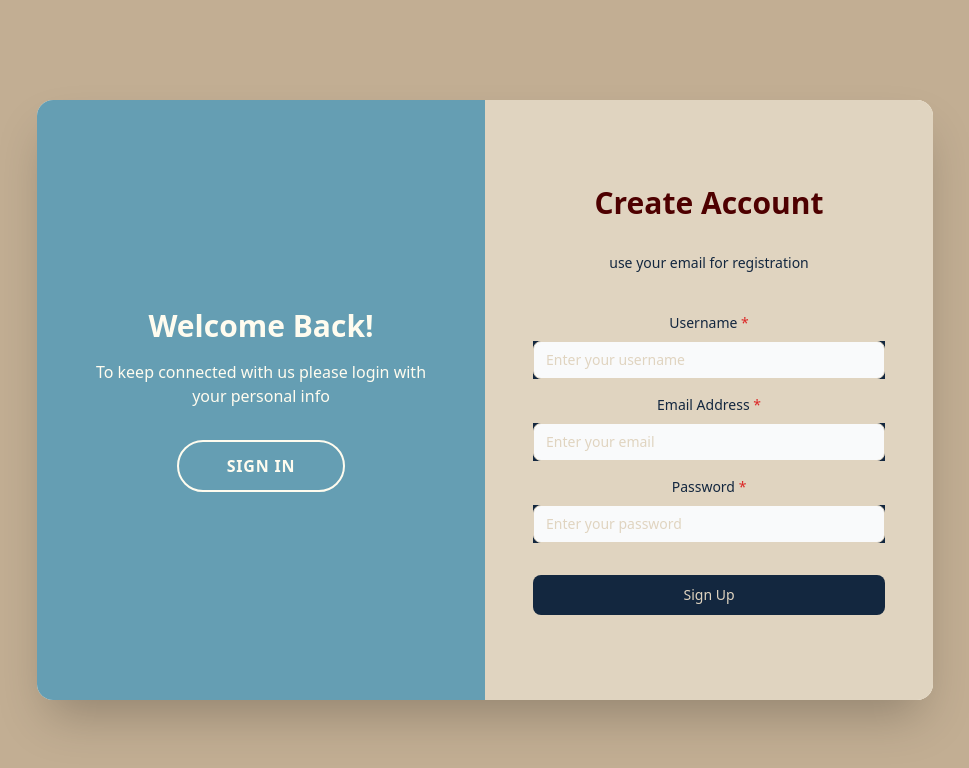
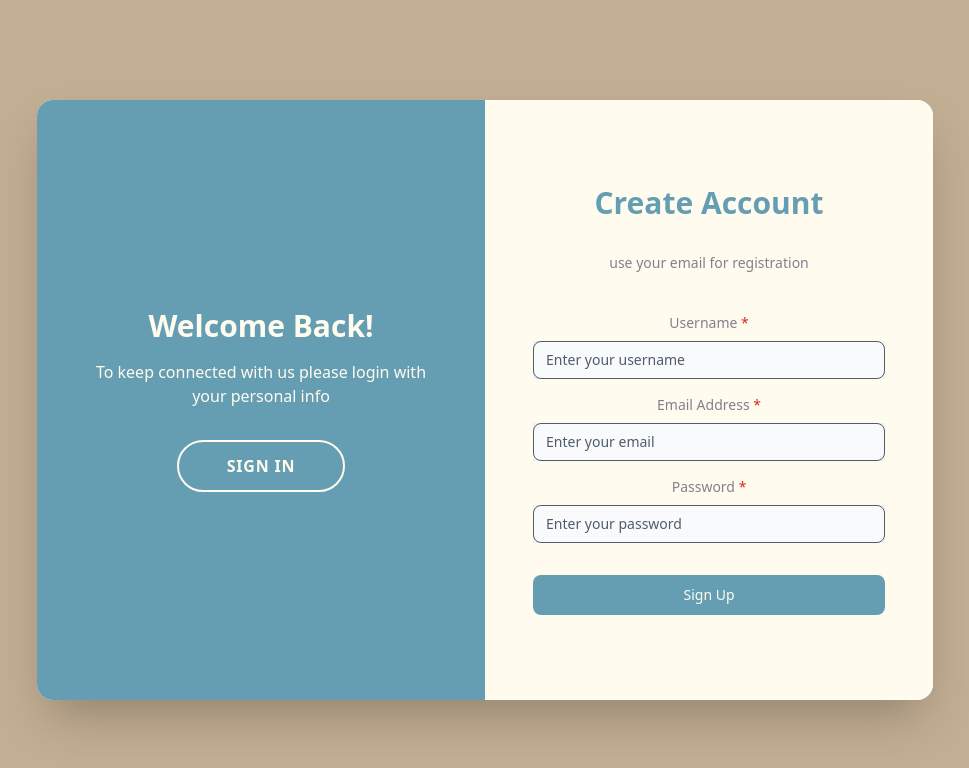
Before and after one commit to yigithankarabulut/vadi-hackathon-fe, a React (Vite) app in the folder frontend/: page /register in a window 1280 px wide. Shown: the top 768 px of the page, without its empty margins (155-1124 px from the left). Built offline with nearby package versions, Linux system fonts and the light colour scheme; no server answers.

Commit message:
refactor: update the page's theme to match the color palette

```diff
--- a/frontend/src/pages/Register/RegisterPage.tsx
+++ b/frontend/src/pages/Register/RegisterPage.tsx
@@ -75,19 +75,19 @@ function Register({ isSignUp }: RegisterProps): React.JSX.Element {
     };
 
     return (
-        <section className={`absolute top-0 left-0 h-full w-1/2 flex flex-col justify-center p-12 bg-[#E0D4C0] transition-all duration-500 ease-in-out ${isSignUp ? "translate-x-full opacity-100 z-10" : "opacity-0 z-0"}`} aria-label="Sign up form" aria-hidden={!isSignUp}>
+        <section className={`absolute top-0 left-0 h-full w-1/2 flex flex-col justify-center p-12 bg-[#FFFCEF] transition-all duration-500 ease-in-out ${isSignUp ? "translate-x-full opacity-100 z-10" : "opacity-0 z-0"}`} aria-label="Sign up form" aria-hidden={!isSignUp}>
             <form className="flex flex-col gap-4 h-full justify-center text-center" onSubmit={handleSubmit} noValidate>
-                <h1 className="text-3xl font-bold mb-4 text-[#4E0000]">Create Account</h1>
-                <p className="text-sm text-[#13273F] mb-6">use your email for registration</p>
+                <h1 className="text-3xl font-bold mb-4 text-[#659EB3]">Create Account</h1>
+                <p className="text-sm text-[#8B7B8E] mb-6">use your email for registration</p>
 
                 <div>
-                    <label htmlFor="signup-name" className="block text-sm font-medium text-[#13273F] mb-2">Username <span className="text-red-600" aria-label="required">*</span></label>
+                    <label htmlFor="signup-name" className="block text-sm font-medium text-[#8B7B8E] mb-2">Username <span className="text-red-600" aria-label="required">*</span></label>
                     <TextInput
                         id="signup-name"
                         type="text"
                         placeholder="Enter your username"
                         required
-                        className="bg-[#13273F] text-[#E0D4C0] placeholder:text-[#E0D4C0]/60"
+                        className="bg-[#659EB3]/10 text-[#4E5C6B] placeholder:text-[#8B7B8E]/60 border-[#659EB3]/30"
                         value={formData.username}
                         onChange={handleInputChange}
                         aria-label="Username"
@@ -102,13 +102,13 @@ function Register({ isSignUp }: RegisterProps): React.JSX.Element {
                 </div>
 
                 <div>
-                    <label htmlFor="signup-email" className="block text-sm font-medium text-[#13273F] mb-2">Email Address <span className="text-red-600" aria-label="required">*</span></label>
+                    <label htmlFor="signup-email" className="block text-sm font-medium text-[#8B7B8E] mb-2">Email Address <span className="text-red-600" aria-label="required">*</span></label>
                     <TextInput
                         id="signup-email"
                         type="email"
                         placeholder="Enter your email"
                         required
-                        className="bg-[#13273F] text-[#E0D4C0] placeholder:text-[#E0D4C0]/60"
+                        className="bg-[#659EB3]/10 text-[#4E5C6B] placeholder:text-[#8B7B8E]/60 border-[#659EB3]/30"
                         value={formData.email}
                         onChange={handleInputChange}
                         aria-label="Email address"
@@ -123,13 +123,13 @@ function Register({ isSignUp }: RegisterProps): React.JSX.Element {
                 </div>
 
                 <div>
-                    <label htmlFor="signup-password" className="block text-sm font-medium text-[#13273F] mb-2">Password <span className="text-red-600" aria-label="required">*</span></label>
+                    <label htmlFor="signup-password" className="block text-sm font-medium text-[#8B7B8E] mb-2">Password <span className="text-red-600" aria-label="required">*</span></label>
                     <TextInput
                         id="signup-password"
                         type="password"
                         placeholder="Enter your password"
                         required
-                        className="bg-[#13273F] text-[#E0D4C0] placeholder:text-[#E0D4C0]/60"
+                        className="bg-[#659EB3]/10 text-[#4E5C6B] placeholder:text-[#8B7B8E]/60 border-[#659EB3]/30"
                         value={formData.password}
                         onChange={handleInputChange}
                         aria-label="Password"
@@ -145,7 +145,7 @@ function Register({ isSignUp }: RegisterProps): React.JSX.Element {
 
                 <Button
                     type="submit"
-                    className="bg-[#13273F] hover:bg-[#0f1f33] mt-4 border-0 transition-transform active:scale-95 text-[#E0D4C0] focus:outline-none focus:ring-2 focus:ring-offset-2 focus:ring-[#4E0000]"
+                    className="bg-[#659EB3] hover:bg-[#5A8BA0] mt-4 border-0 transition-transform active:scale-95 text-[#FFFCEF] focus:outline-none focus:ring-2 focus:ring-offset-2 focus:ring-[#8B7B8E]"
                     disabled={isLoading}
                     aria-busy={isLoading}
                 >
```
